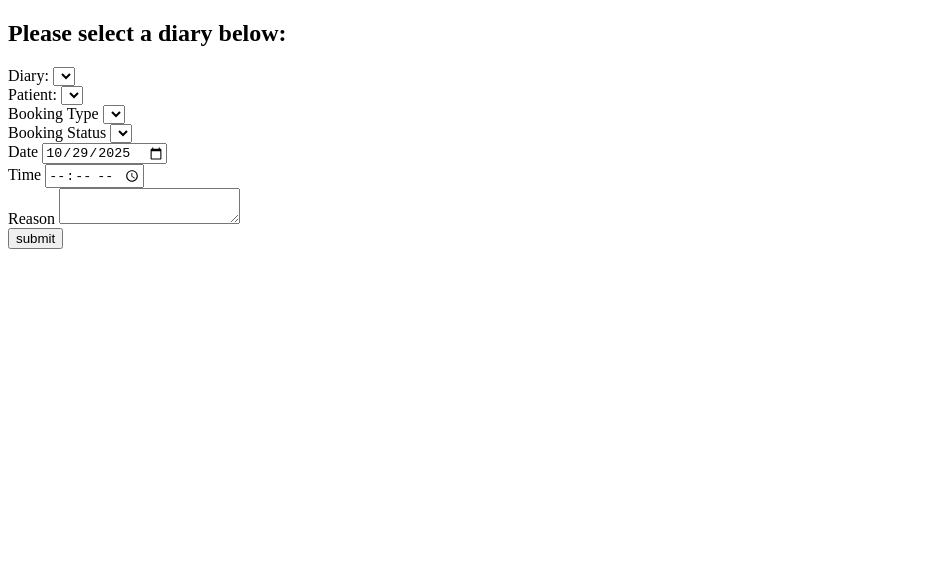
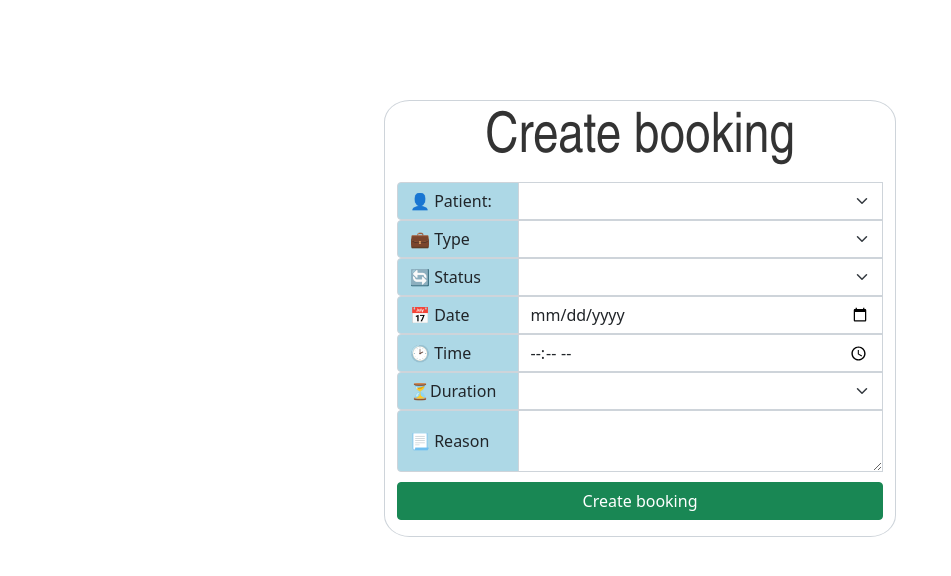
Before and after one commit to ArmandleRoux98/Calendar, a plain HTML site: page frontend/create_booking.html in a window 1280 px wide. Shown: the whole page, without its empty margins (0-951 px from the left). Drawn offline with nearby package versions, Linux system fonts and the light colour scheme; no server answers.

Commit message:
Added style to all html pages.

```diff
--- a/frontend/create_booking.html
+++ b/frontend/create_booking.html
@@ -3,33 +3,45 @@
 <head>
     <meta charset="UTF-8">
     <meta name="viewport" content="width=device-width, initial-scale=1.0">
+    <link href="https://cdn.jsdelivr.net/npm/bootstrap@5.0.2/dist/css/bootstrap.min.css" rel="stylesheet" integrity="sha384-EVSTQN3/azprG1Anm3QDgpJLIm9Nao0Yz1ztcQTwFspd3yD65VohhpuuCOmLASjC" crossorigin="anonymous">
+    <link rel="stylesheet" href="style.css">
     <title>Create Booking</title>
+
 </head>
 <body>
-    <div id="diaries">
-        <h2>Please select a diary below:</h2>
-    </div>
-    <form action="" id="create_booking">
-        <label for="diary">Diary:</label>
-        <select name="diary" id="diary_select">
-            <option value=""></option>
-        </select><br>
-        <label for="patient">Patient:</label>
-        <select name="patient" id="patient_select"></select><br>
-        <label for="booking_type">Booking Type</label>
-        <select name="booking_type" id="booking_type"></select><br>
-        <label for="booking_status">Booking Status</label>
-        <select name="booking_status" id="booking_status"></select><br>
-        <label for="booking_date">Date</label>
-        <input type="date" name="booking_date" id="booking_date"><br>
-        <label for="booking_time">Time</label>
-        <input type="time" name="booking_time" id="booking_time"><br>
-        <label for="booking_reason">Reason</label>
-        <textarea name="booking_reason" id="booking_reason"></textarea><br>
-        <input type="submit" value="submit">
+    <form action="" id="create_booking" class="form-control">
+        <h2 class="form_head display-4">Create booking</h2>
+        <div class="input-group mb3">
+            <label for="patient" class="label label_width input-group-text">&#128100 Patient:</label>
+            <select name="patient" id="patient_select" class="form-select"></select><br>
+        </div>
+        <div class="input-group mb3">
+            <label for="booking_type" class="label label_width input-group-text">💼 Type</label>
+            <select name="booking_type" id="booking_type" class="form-select"></select><br>
+        </div>
+        <div class="input-group mb3">
+            <label for="booking_status" class="label label_width input-group-text">🔄 Status</label>
+            <select name="booking_status" id="booking_status" class="form-select"></select><br>
+        </div>
+        <div class="input-group mb3">
+            <label for="booking_date" class="label label_width input-group-text">&#128197 Date</label>
+            <input type="date" name="booking_date" id="booking_date" class="form-control"><br>
+        </div>
+        <div class="input-group mb3">
+            <label for="booking_time" class="label label_width input-group-text">&#128337 Time</label>
+            <input type="time" name="booking_time" id="booking_time" class="form-control"><br>
+        </div>
+        <div class="input-group mb3">
+            <label for="duration" class="label label_width input-group-text">⏳Duration</label>
+            <select name="duration" id="duration" class="form-select"></select><br>
+        </div>
+        <div class="input-group mb3">
+            <label for="booking_reason" class="label label_width input-group-text">&#128195 Reason</label>
+            <textarea name="booking_reason" id="booking_reason" class="form-control"></textarea><br>
+        </div>
+        <input type="submit" value="Create booking" class="btn btn-success" style="width: 100%; margin-top: 10px; margin-bottom: 10px;">
     </form>
-    <!-- <script src="bookingScript.js"></script> -->
-    <script src="bookingScript.js" type="module"></script>
-    <script src="createBooking.js"></script>
+
+    <script src="createBooking.js", type="module"></script>
 </body>
 </html>
--- a/frontend/style.css
+++ b/frontend/style.css
@@ -1,4 +1,4 @@
-#edit_booking{
+#edit_booking, #create_booking{
     margin: auto;
     margin-top: 100px;
     width: 40%;
@@ -13,14 +13,6 @@
 }
 .label_width{
     width: 25%;
-}
-
-#bookings_table tr:nth-child(even){
-  background-color: rgba(150, 212, 212, 0.4);
-}
-
-#bookings_table th:nth-child(even),td:nth-child(even){
-  background-color: rgba(150, 212, 212, 0.4);
 }
 
 .box_container {
@@ -41,3 +33,17 @@
     width: 50%;
     margin: auto;
 }
+
+
+.container {
+  max-width: 80%;
+}
+
+.table th {
+  white-space: nowrap;
+}
+
+h1, h2 {
+  font-weight: 600;
+  color: #333;
+}
```
Also changed, not shown: frontend/edit_booking.html (+1 -1 lines), frontend/index.html (+32 -12 lines), frontend/login.html (+2 -0 lines).
